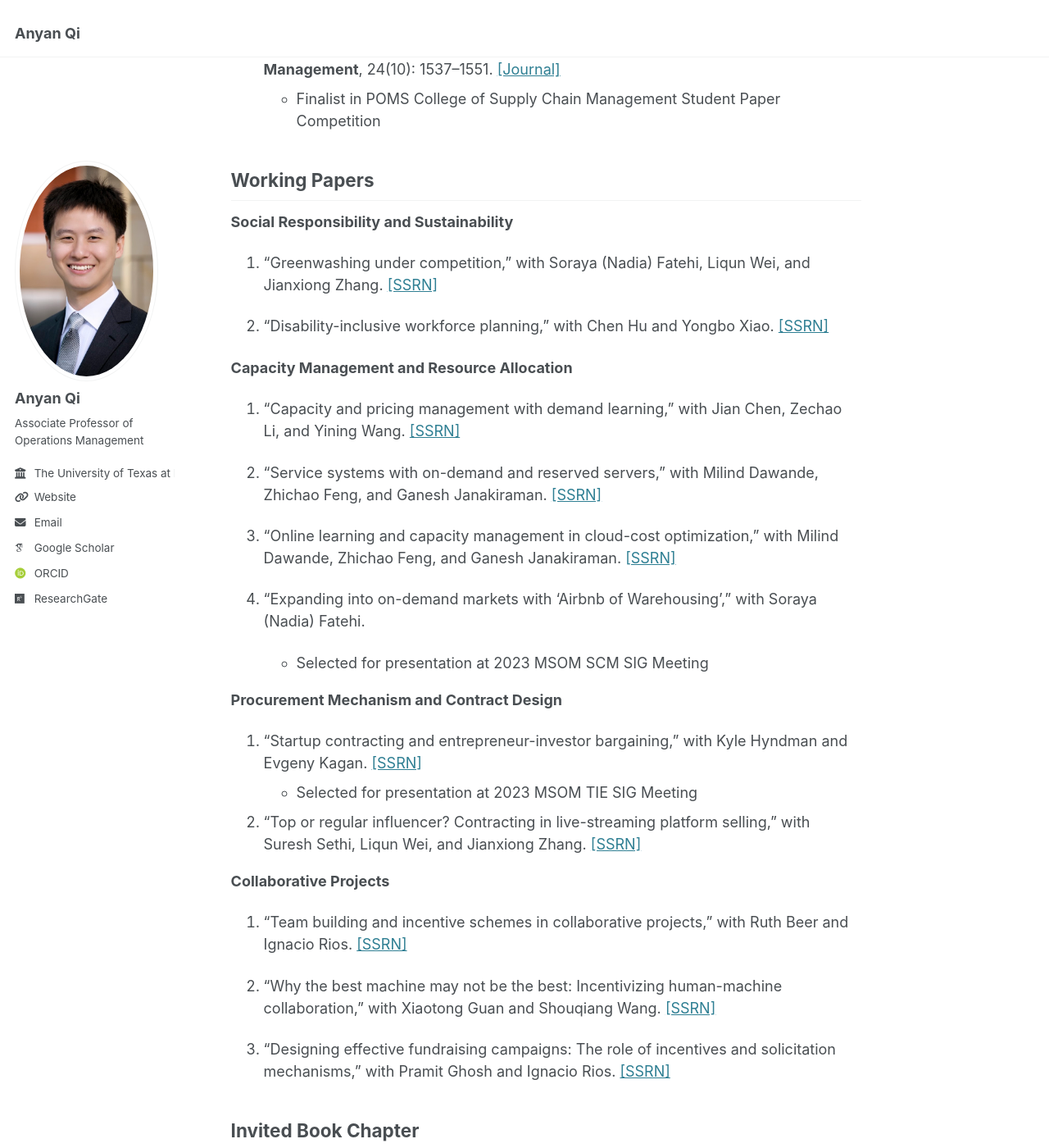
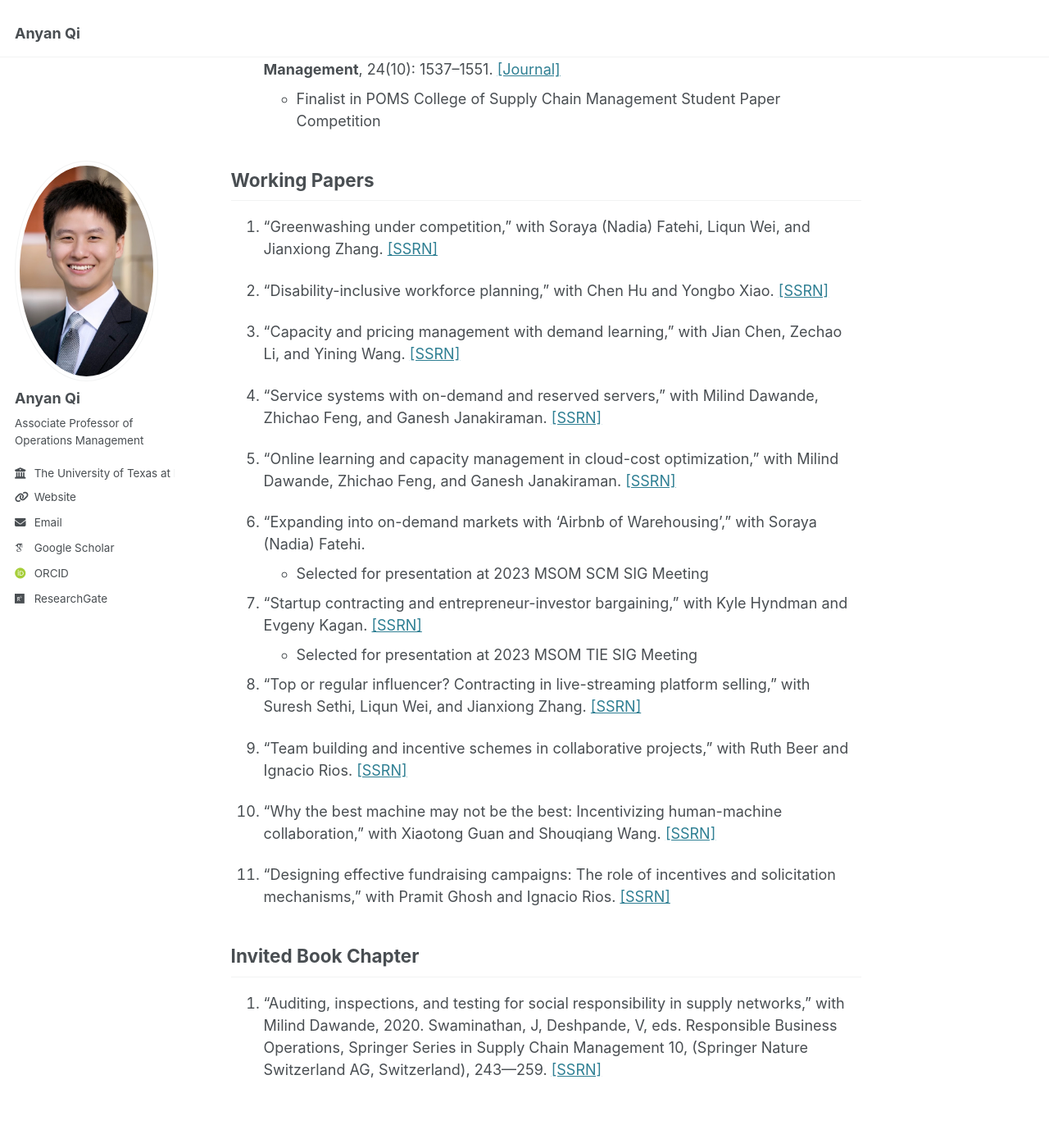
Before and after one commit to qi-anyan/qi-anyan.github.io, a Jekyll site: the page built from _pages/about.md, in a window 1280 px wide and 1400 px high, scrolled down 2391 px. Shown: the whole window at 82% size. Built offline with Jekyll 4.4.1, drawn with Linux system fonts in a browser that asks for light colours; some web fonts are replaced.

Commit message:
Initial commit

```diff
--- a/_pages/about.md
+++ b/_pages/about.md
@@ -63,13 +63,9 @@ Journal Papers
 Working Papers
 ------
 
-**Social Responsibility and Sustainability**
-
 1. "Greenwashing under competition,”  with Soraya (Nadia) Fatehi, Liqun Wei, and Jianxiong Zhang. [[SSRN]](https://papers.ssrn.com/sol3/papers.cfm?abstract_id=4433364)
 
 1. "Disability-inclusive workforce planning,” with Chen Hu and Yongbo Xiao. [[SSRN]](https://papers.ssrn.com/sol3/papers.cfm?abstract_id=5355014)
-
-**Capacity Management and Resource Allocation**
 
 1. "Capacity and pricing management with demand learning," with Jian Chen, Zechao Li, and Yining Wang. [[SSRN]](https://papers.ssrn.com/sol3/papers.cfm?abstract_id=4414361)
 
@@ -80,14 +76,10 @@ Working Papers
 1. "Expanding into on-demand markets with ‘Airbnb of Warehousing’,”  with Soraya (Nadia) Fatehi.
     - Selected for presentation at 2023 MSOM SCM SIG Meeting
 
-**Procurement Mechanism and Contract Design**
-
 1. "Startup contracting and entrepreneur-investor bargaining," with Kyle Hyndman and Evgeny Kagan. [[SSRN]](https://papers.ssrn.com/sol3/papers.cfm?abstract_id=3844516)
     - Selected for presentation at 2023 MSOM TIE SIG Meeting
 
 1. "Top or regular influencer? Contracting in live-streaming platform selling," with Suresh Sethi, Liqun Wei, and Jianxiong Zhang. [[SSRN]](https://papers.ssrn.com/sol3/papers.cfm?abstract_id=3668390)
-
-**Collaborative Projects**
 
 1. "Team building and incentive schemes in collaborative projects," with Ruth Beer and Ignacio Rios. [[SSRN]](https://papers.ssrn.com/sol3/papers.cfm?abstract_id=4872792)
 
```
